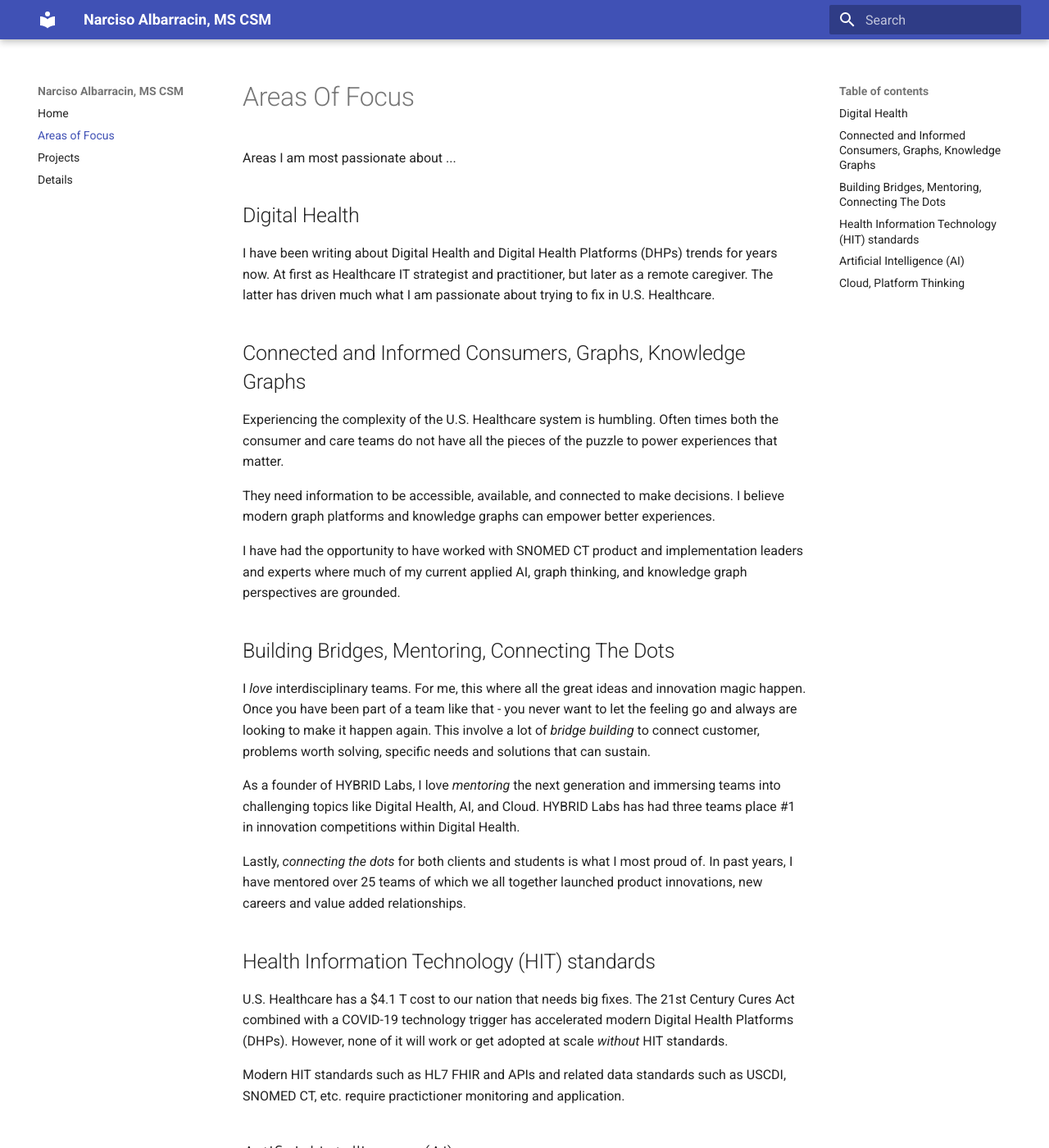
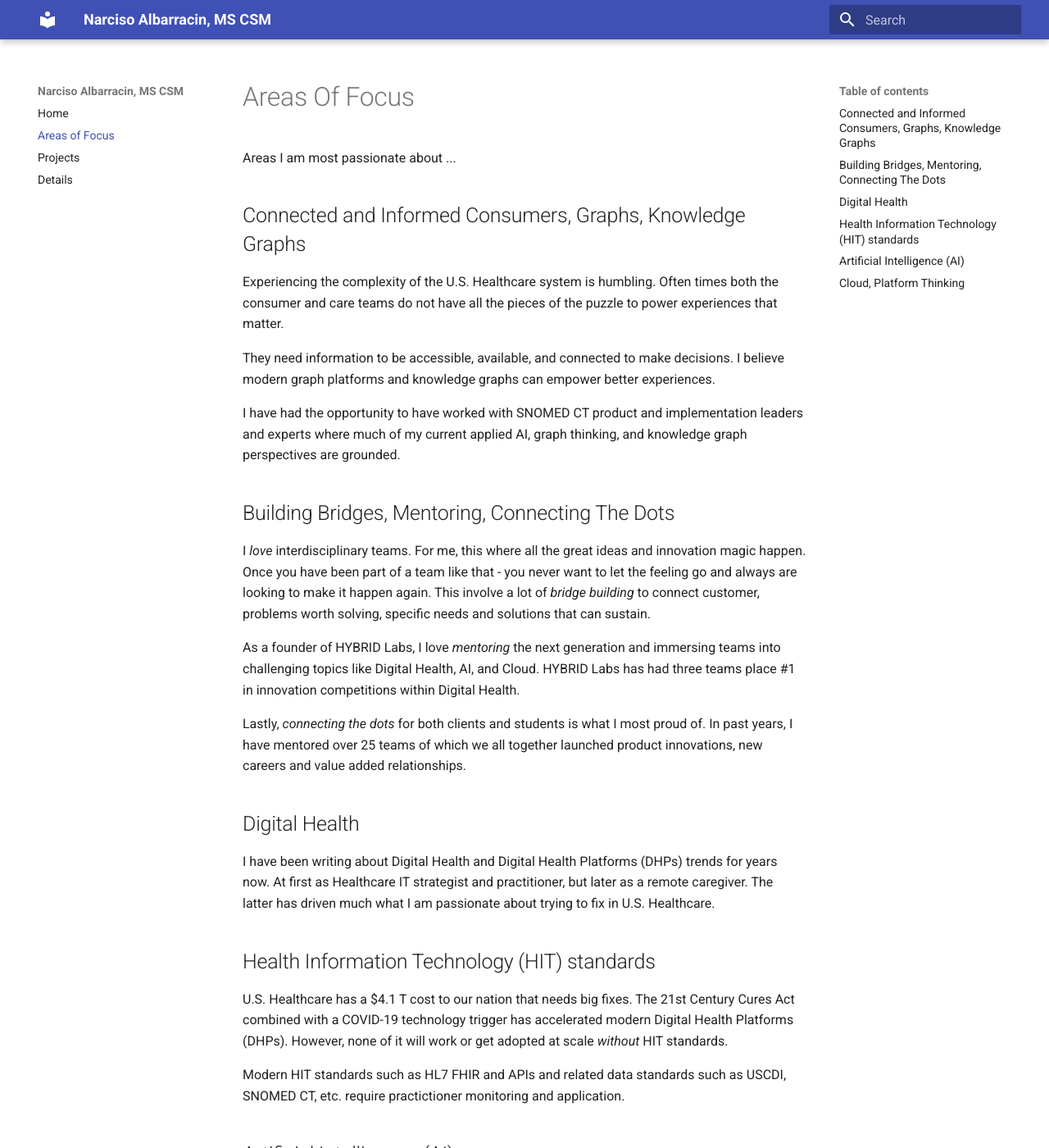
Before and after one commit to nalbarr/portfolio, an MkDocs documentation site: the page built from docs/areas.md, in a window 1280 px wide and 1400 px high. Shown: the whole window at 82% size. Built offline with MkDocs 1.6.1 and Material for MkDocs 9.7.7, drawn with Linux system fonts in a browser that asks for light colours; part of the change alters nothing that is shown.

```diff
--- a/docs/areas.md
+++ b/docs/areas.md
@@ -1,9 +1,6 @@
 # Areas Of Focus
 
 Areas I am most passionate about ...
-
-## Digital Health
-I have been writing about Digital Health and Digital Health Platforms (DHPs) trends for years now.  At first as Healthcare IT strategist and practitioner, but later as a remote caregiver.  The latter has driven much what I am passionate about trying to fix in U.S. Healthcare.
 
 ## Connected and Informed Consumers, Graphs, Knowledge Graphs
 Experiencing the complexity of the U.S. Healthcare system is humbling.  Often times both the consumer and care teams do not have all the pieces of the puzzle to power experiences that matter.
@@ -18,6 +15,9 @@ I *love* interdisciplinary teams.  For me, this where all the great ideas and in
 As a founder of HYBRID Labs, I love *mentoring* the next generation and immersing teams into challenging topics like Digital Health, AI, and Cloud.  HYBRID Labs has had three teams place #1 in innovation competitions within Digital Health.
 
 Lastly, *connecting the dots* for both clients and students is what I most proud of.  In past years, I have mentored over 25 teams of which we all together launched product innovations, new careers and value added relationships.
+
+## Digital Health
+I have been writing about Digital Health and Digital Health Platforms (DHPs) trends for years now.  At first as Healthcare IT strategist and practitioner, but later as a remote caregiver.  The latter has driven much what I am passionate about trying to fix in U.S. Healthcare.
 
 ## Health Information Technology (HIT) standards
 U.S. Healthcare has a $4.1 T cost to our nation that needs big fixes.  The 21st Century Cures Act combined with a COVID-19 technology trigger has accelerated modern Digital Health Platforms (DHPs).  However, none of it will work or get adopted at scale *without* HIT standards.
```
